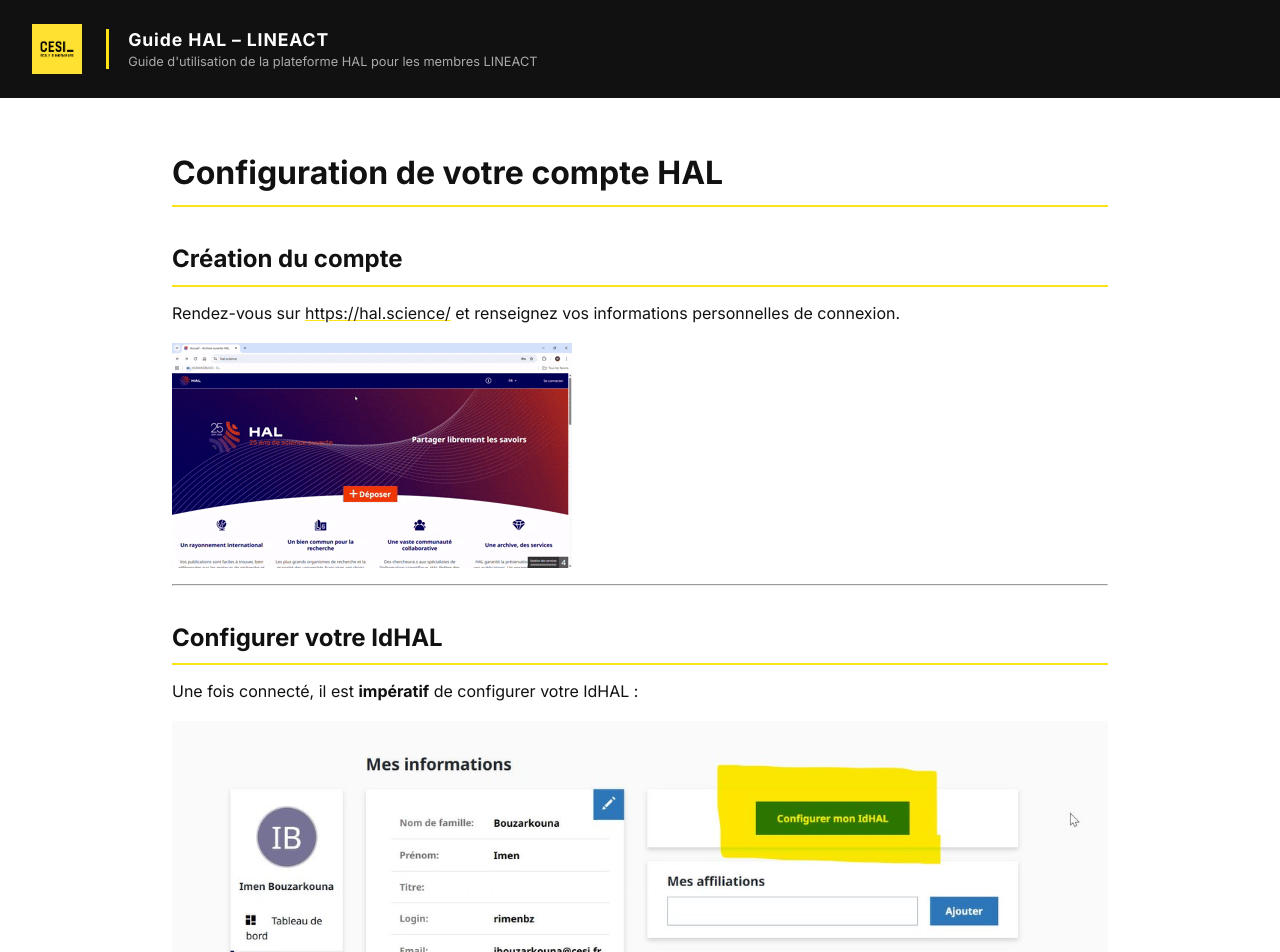
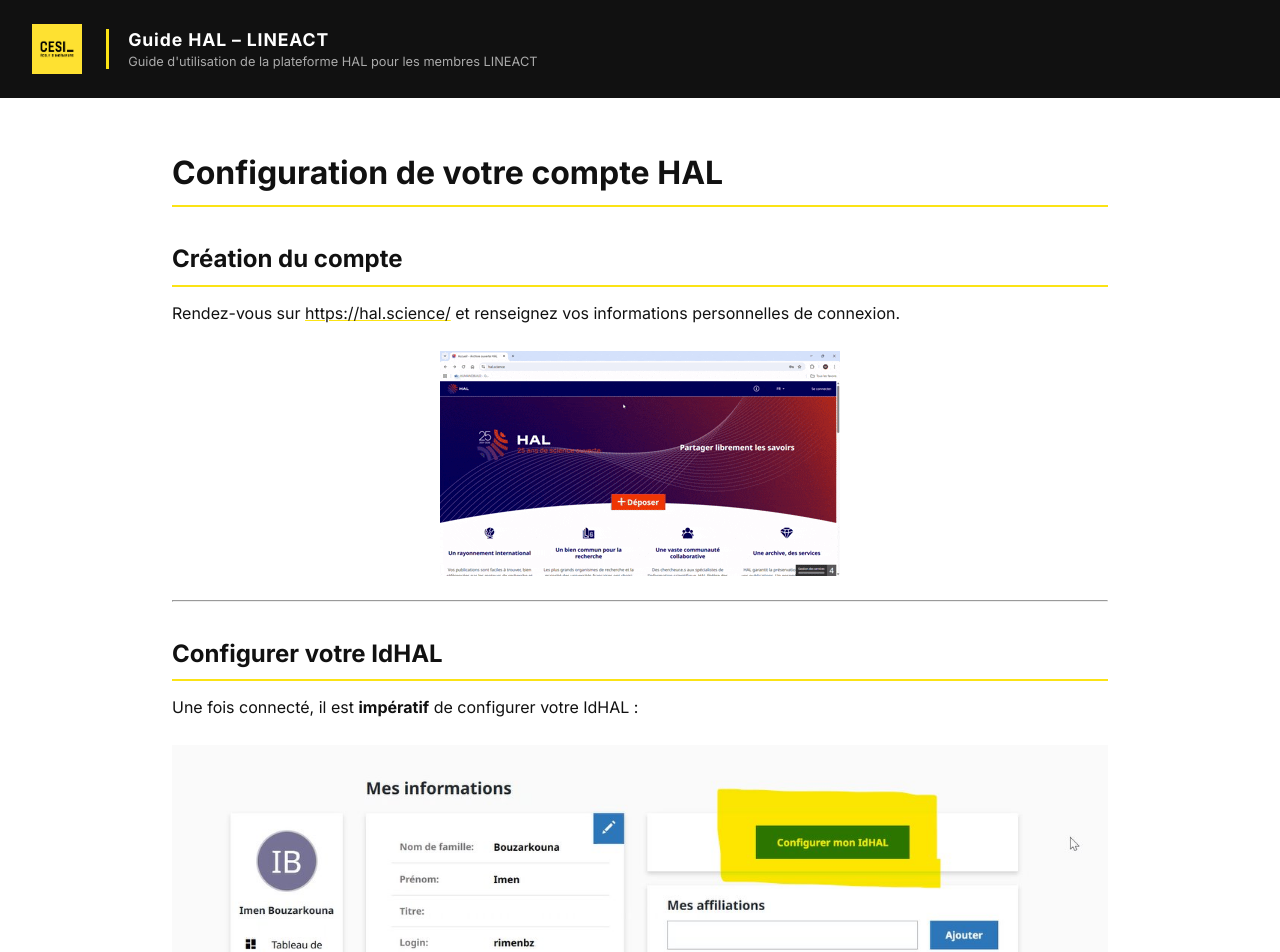
Before and after one commit to Mael-Guiraud/guide-hal, a Jekyll site: the page built from 01_configuration_compte.md, in a window 1280 px wide. Shown: the top 952 px of the page. Built offline with Jekyll 4.4.1, drawn with Linux system fonts in a browser that asks for light colours; our own code applies the rules of GitHub Pages for plain Markdown files.

Commit message:
test alignement des images et du code

```diff
--- a/_layouts/default.html
+++ b/_layouts/default.html
@@ -55,7 +55,9 @@
     main img {
     max-width: 100%;
     height: auto;
+    /* Aligner au centre */
     display: block;
+    margin: 1.5rem auto;
     }
 
     main h1, main h2, main h3 {
```
